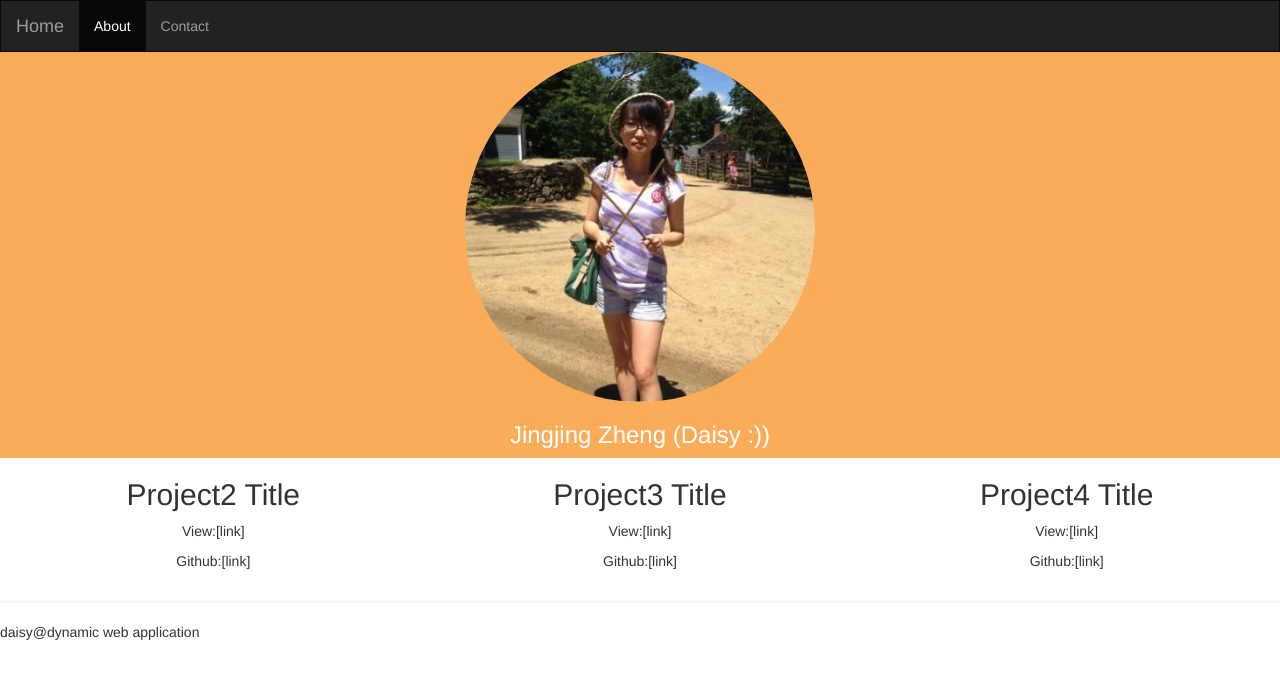
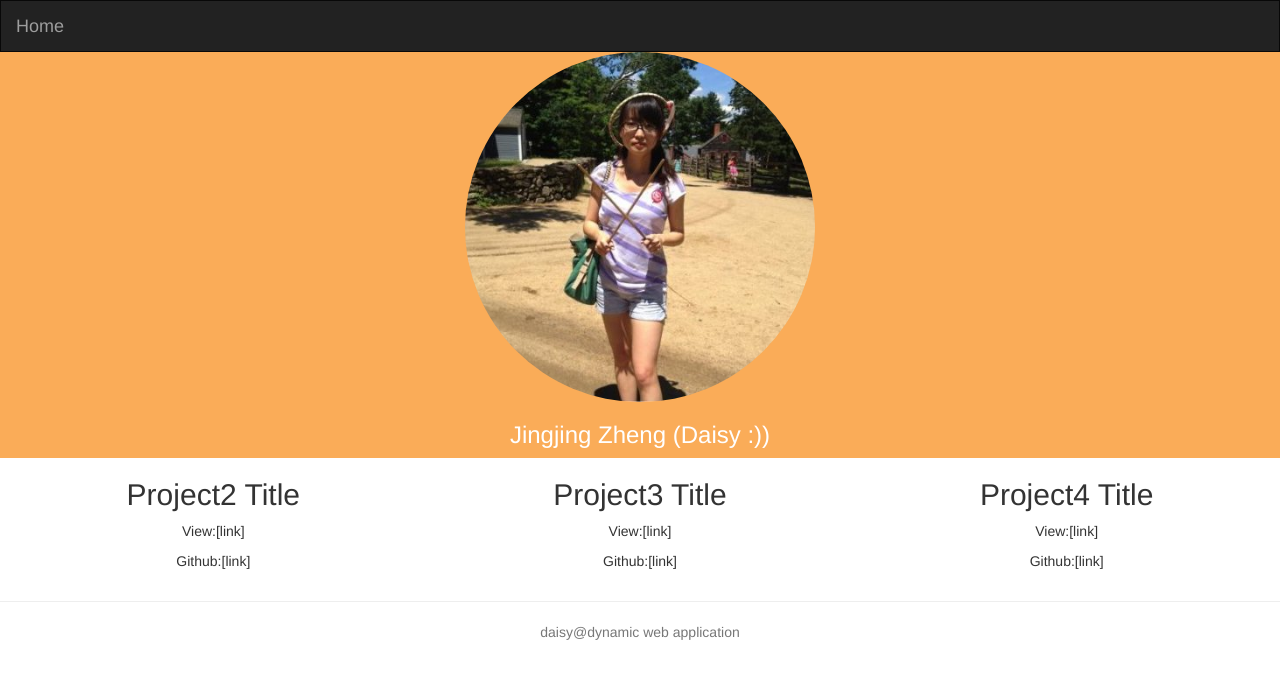
Before and after one commit to daisyzheng2012/p1, a PHP site: page / in a window 1280 px wide. Shown: the top 679 px of the page. Run offline with PHP 8.4, Linux system fonts and the light colour scheme; some libraries are stand-ins or nearby versions.

Commit message:
text muted for footer

```diff
--- a/index.php
+++ b/index.php
@@ -25,10 +25,10 @@
       <div class="navbar-header">
         <a class="navbar-brand" href="/">Home</a>
       </div>
-        <ul class="nav navbar-nav">
+        <!-- <ul class="nav navbar-nav">
           <li class="active"><a href="#">About</a></li>
           <li><a href="#">Contact</a></li>
-        </ul>
+        </ul> -->
     </div>
   </nav>
 
@@ -58,12 +58,13 @@
   </div>
 
   <hr>
-  <footer>
-    <p>daisy@dynamic web application</p>
+  <footer class="footer">
+    <div class="container-fluid text-center">
+      <p class="text-muted">daisy@dynamic web application</p>
+    </div>
   </footer>
 
   <!-- jQuery -->
-  <script src="https://ajax.googleapis.com/ajax/libs/jquery/1.11.3/jquery.min.js"></script>
   <script src="bootstrap/js/bootstrap.min.js"></script>
 </body>
 </html>
```
